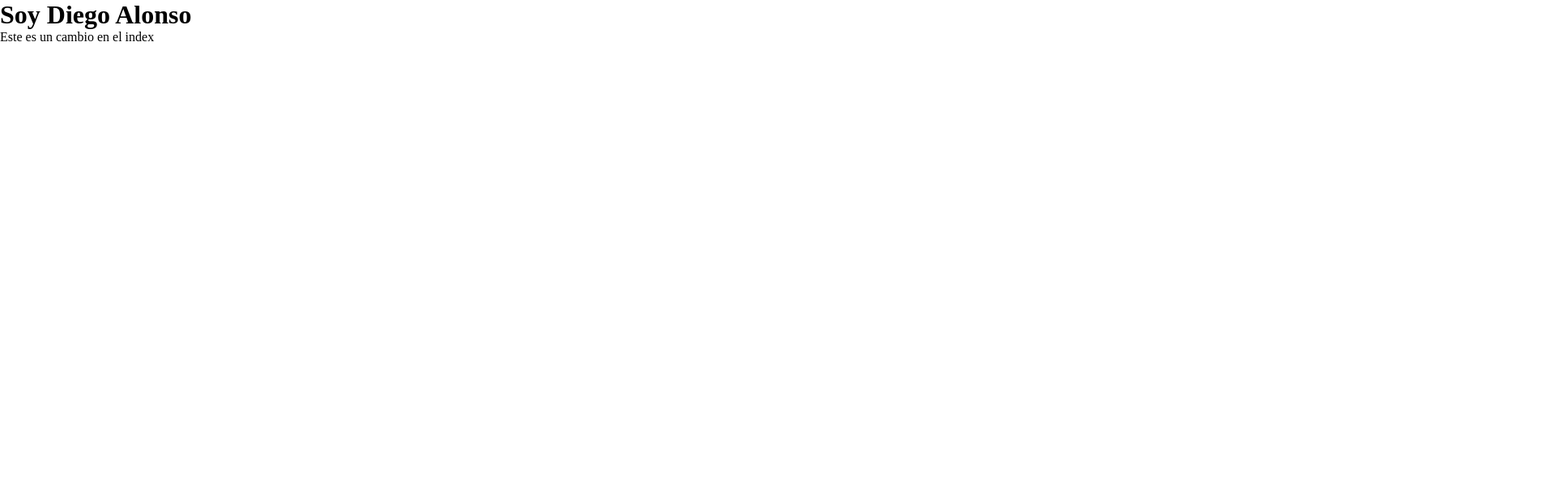
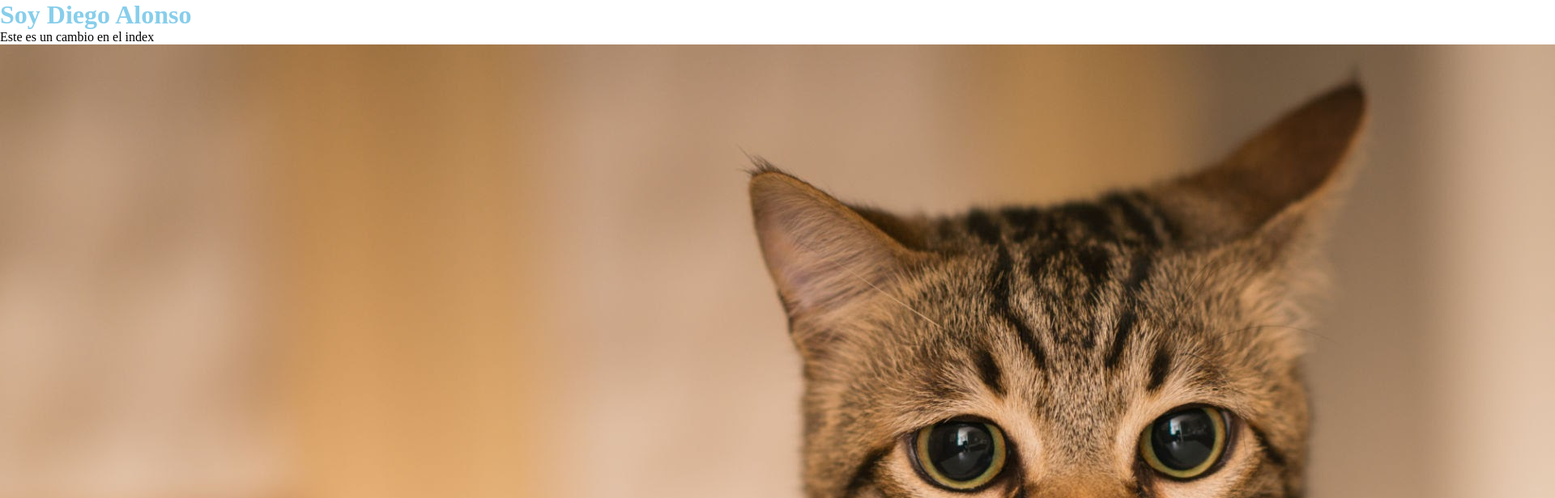
Before and after one commit to DiegusNueva/mi-portafolio, a plain HTML site: page index.html in a window 1280 px wide. Shown: the top 616 px of the page at 81% size, 1920 px wide, since content can reach past the window. Drawn offline with Linux system fonts and the light colour scheme.

Commit message:
Se agregó imagen de gatitoy se dio color al h1

```diff
--- a/index.html
+++ b/index.html
@@ -10,6 +10,7 @@
 <body>
     <h1 class="title">Soy Diego Alonso</h1>
     <p>Este es un cambio en el index</p>
+    <img src="./images/licensed-image.jpeg" alt="Gatito">
 </body>
 
 </html>
--- a/styles.css
+++ b/styles.css
@@ -1,4 +1,8 @@
 * {
-    margin: 0;
-    padding: 0;
+  margin: 0;
+  padding: 0;
 }
+
+h1 {
+  color: skyblue;
+}
```
